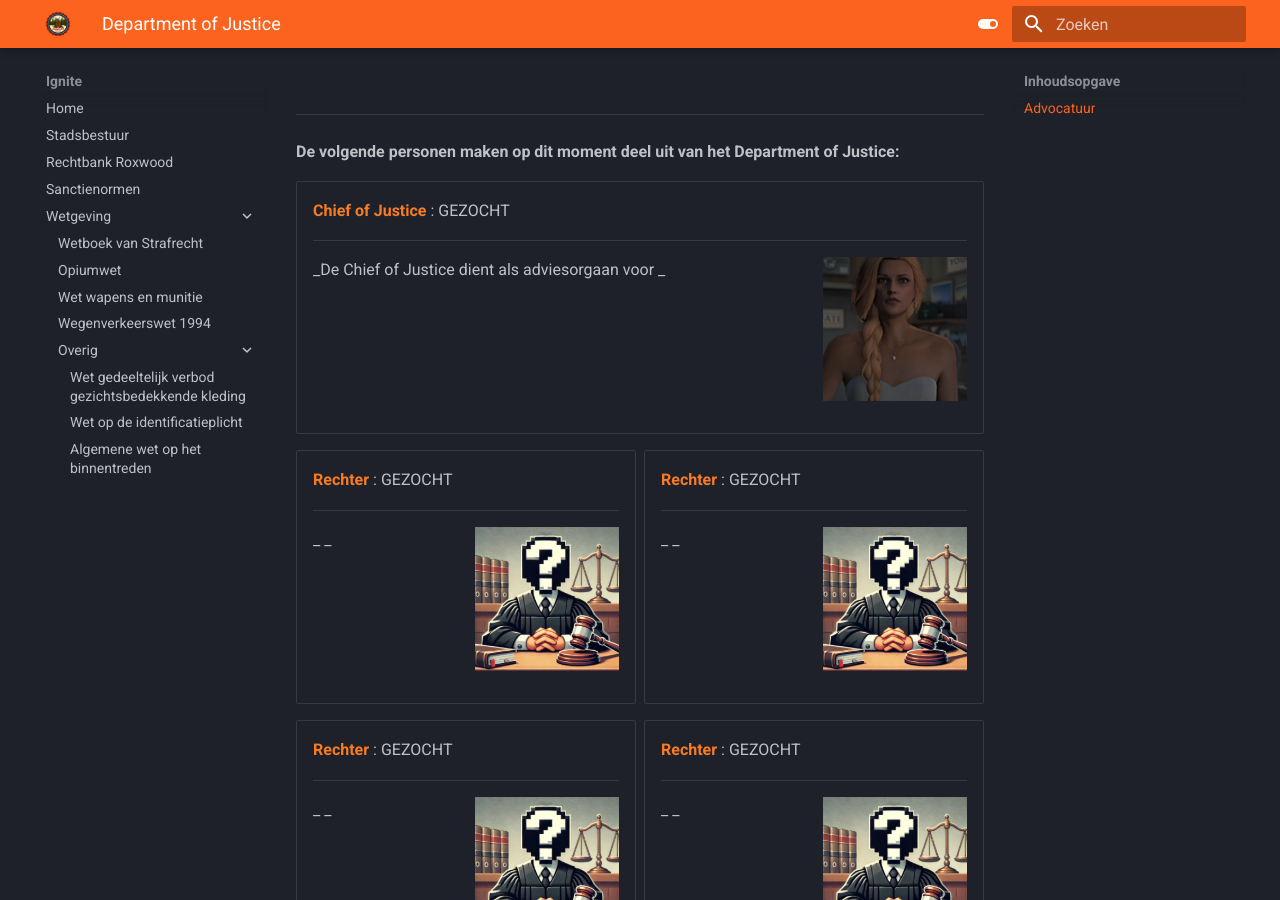
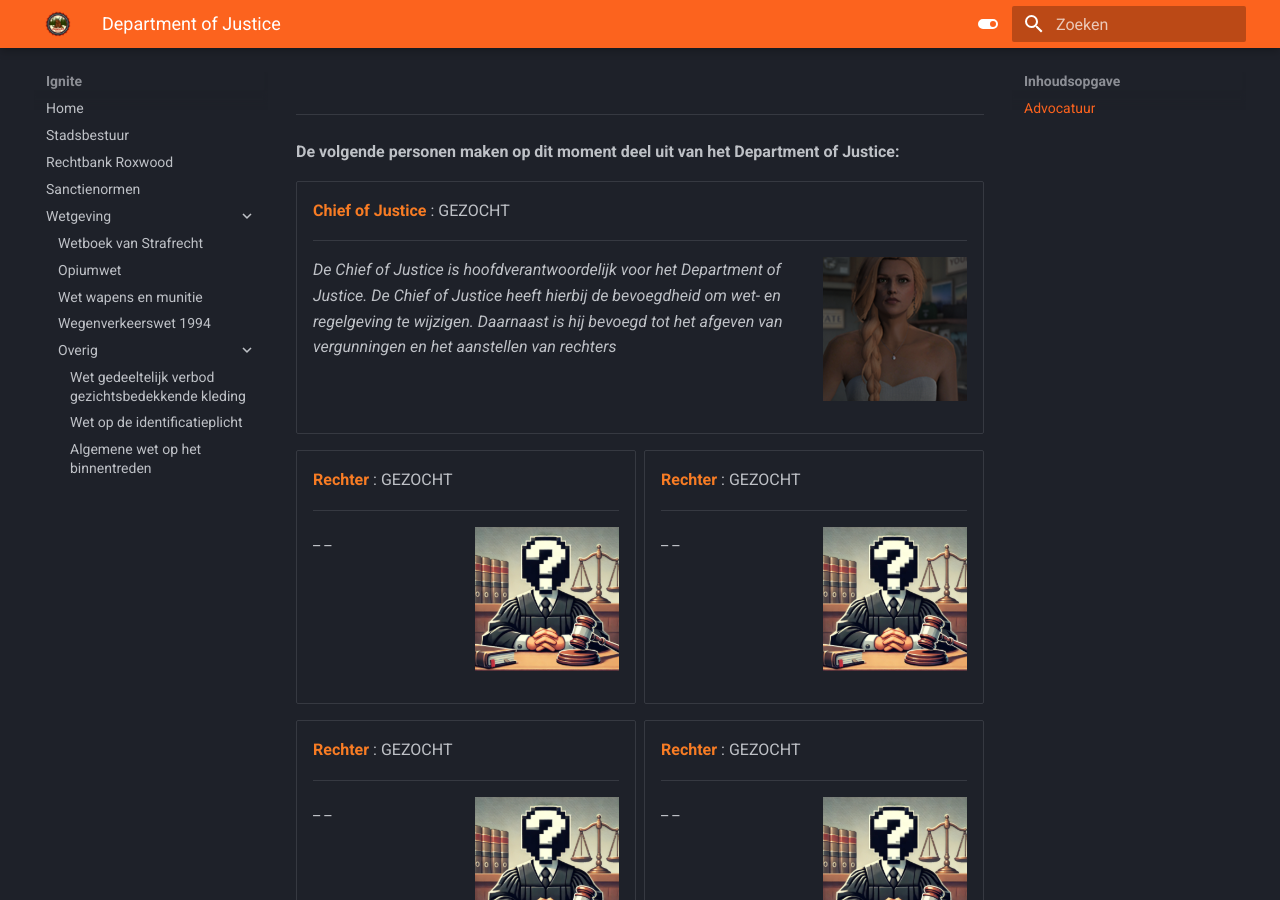
Before and after one commit to NLDenny/wetboek, an MkDocs documentation site: the page built from docs/doj.md, in a window 1280 px wide and 900 px high, scrolled down 615 px. Built offline with MkDocs 1.6.1 and Material for MkDocs 9.7.7, drawn with Linux system fonts in a browser that asks for light colours.

Commit message:
Update doj.md

```diff
--- a/docs/doj.md
+++ b/docs/doj.md
@@ -30,7 +30,7 @@ __De volgende personen maken op dit moment deel uit van het Department of Justic
 
     ![Image title](img/mayor.webp){ align=right }
 
-    _De Chief of Justice dient als adviesorgaan voor _
+    _De Chief of Justice is hoofdverantwoordelijk voor het Department of Justice. De Chief of Justice heeft hierbij de bevoegdheid om wet- en regelgeving te wijzigen. Daarnaast is hij bevoegd tot het afgeven van vergunningen en het aanstellen van rechters_
 
 </div>
 
```
